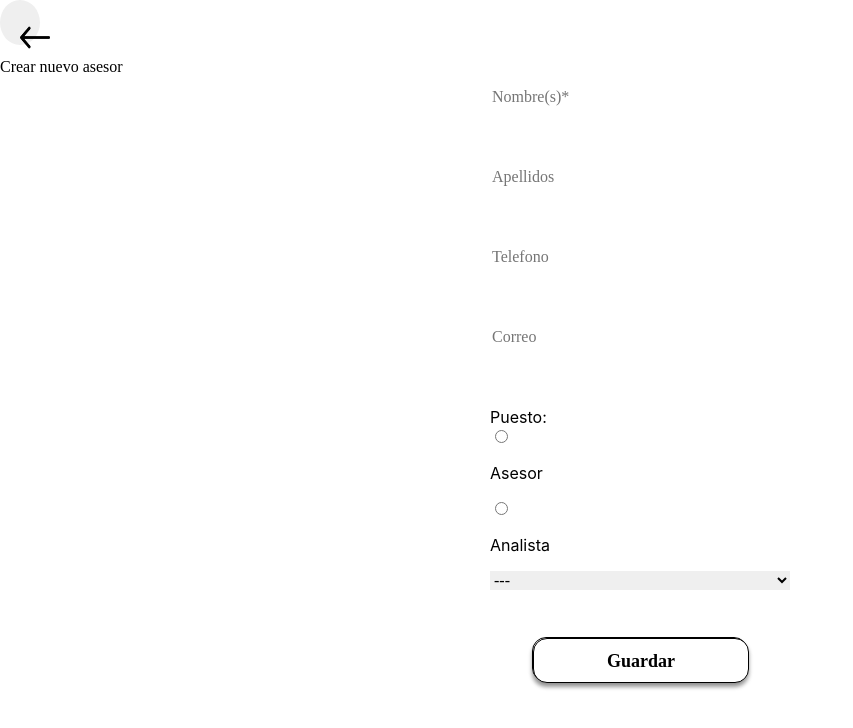
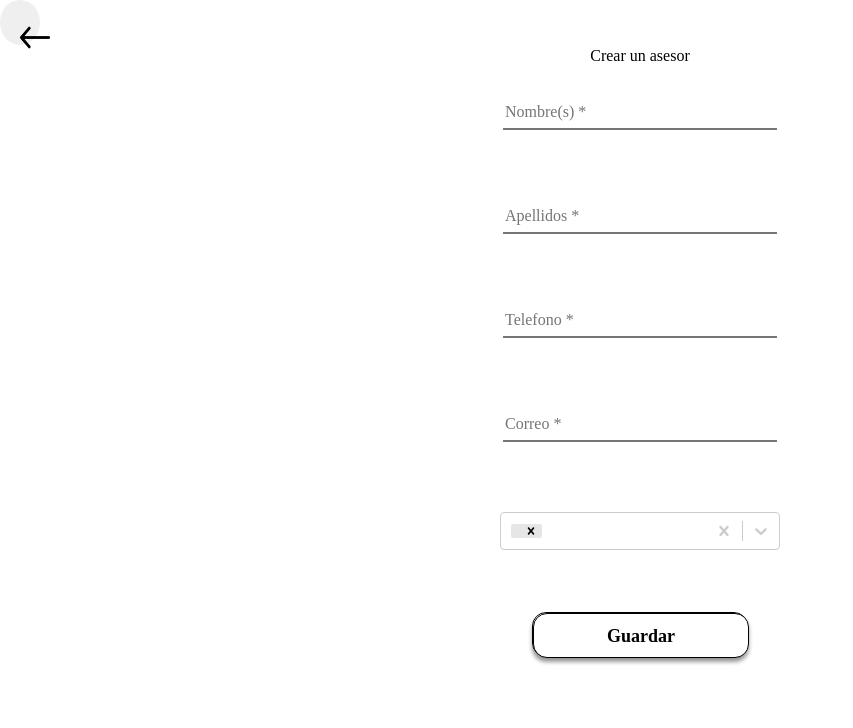
Before and after one commit to MariaFernanda2502/maltia, a React (Create React App) app: page /admin/nuevo-asesor in a window 1280 px wide. Shown: the top 728 px of the page, without its empty margins (0-853 px from the left). Built offline with nearby package versions, Linux system fonts and the light colour scheme.

Commit message:
Agregando formulario AdminNuevoAsesor

```diff
--- a/package.json
+++ b/package.json
@@ -11,6 +11,7 @@
     "react-router": "^5.2.0",
     "react-router-dom": "^5.2.0",
     "react-scripts": "4.0.3",
+    "react-select": "^4.2.1",
     "web-vitals": "^1.1.0"
   },
   "scripts": {
--- a/src/Pantallas/AdminNuevoAsesor/AdminNuevoAsesor.css
+++ b/src/Pantallas/AdminNuevoAsesor/AdminNuevoAsesor.css
@@ -1,7 +1,3 @@
-.AdminNuevoAsesor_header {
-    display: inline-block;
-}
-
 .AdminNuevoAsesor_body {
     display: flex;
     flex-direction: column;
@@ -10,29 +6,50 @@
 }
 
 .AdminNuevoAsesor_h1 {
+    display: flex;
     font-family: K2D;
     font-style: normal;
     font-weight: 500;
     font-size: 16px;
     line-height: 21px;
+    margin: 0 0 30px 0;
+}
+
+.AdminNUevoAsesor_div {
+    display: flex;
+    flex-direction: column;
+    align-content: center;
 }
 
 .AdminNUevoAsesor_form {
     display: flex;
     flex-direction: column;
     align-content: center;
-    width: 300px;
-    height: 550px;
 }
 
 .AdminNuevoAsesor_input {
     display: flex;
-    margin-bottom: 60px;
+    margin-bottom: 70px;
+    width: 270px;
     height: 30px;
-    border: 0;
     font-family: K2D;
     font-style: normal;
     font-weight: 100;
     font-size: 16px;
     line-height: 21px;
+    border-top: 0;
+    border-right: 0;
+    border-left: 0;
 }
+
+.AdminNuevoAsesor_select {
+    width: 280px;
+    height: 30px;
+    margin-bottom: 70px;
+    font-family: K2D;
+    font-style: normal;
+    font-weight: 100;
+    font-size: 16px;
+    line-height: 21px;
+    border-bottom: 3px dotted #f00;
+}
--- a/src/Pantallas/AdminNuevoAsesor/AdminNuevoAsesor.js
+++ b/src/Pantallas/AdminNuevoAsesor/AdminNuevoAsesor.js
@@ -1,4 +1,5 @@
-import REACT from 'react';
+import Select from 'react-select';
+import { Tiendas } from './Tiendas';
 import FlechaRegresar from '../../Componentes/FlechaRegresar/FlechaRegresar';
 import BotonGuardar from '../../Componentes/BotonGuardar/BotonGuardar';
 import './AdminNuevoAsesor.css';
@@ -17,28 +18,26 @@ function AdminNuevoAsesor() {
         <div>
             <header className='AdminNuevoAsesor_header'>
                 <FlechaRegresar/>
-                <div className='AdminNuevoAsesor_div'>
-                    <h1 className='AdminNuevoAsesor_h1'> Crear nuevo asesor</h1>
-                </div>
             </header>
             <body className='AdminNuevoAsesor_body'>
-                <div>
+                <h1 className='AdminNuevoAsesor_h1'> Crear un asesor</h1>
+                <form className='AdminNUevoAsesor_form'>
+                    <input className='AdminNuevoAsesor_input' type='text' placeholder='Nombre(s) *' required />
+                    <input className='AdminNuevoAsesor_input' type='text' placeholder='Apellidos *' required/>
+                    <input className='AdminNuevoAsesor_input' type='text' placeholder='Telefono *' required/>
+                    <input className='AdminNuevoAsesor_input' type='email' placeholder='Correo *' required/>
+                </form>
+                <div className='AdminNuevoAsesor_div'>
+                    <Select
+                        defaultValue = {[Tiendas]}
+                        isMulti
+                        name="Tiendas"
+                        options={Tiendas}
+                        className='AdminNuevoAsesor_select'
+                        classNamePrefix="select"
+                        placeholder = 'Tiendas'
+                    />
                 </div>
-                <form className='AdminNUevoAsesor_form'>
-                    <input className='AdminNuevoAsesor_input' type='text' placeholder='Nombre(s)*' required />
-                    <input className='AdminNuevoAsesor_input' type='text' placeholder='Apellidos'/>
-                    <input className='AdminNuevoAsesor_input' type='text' placeholder='Telefono'/>
-                    <input className='AdminNuevoAsesor_input' type='email' placeholder='Correo'/>
-                    <label>Puesto: </label>
-                    <div>
-                        <input type='radio' name='puesto'/> <div><p>Asesor</p> </div>
-                        <input type='radio' name='puesto'/> <div><p>Analista</p> </div>
-                    </div>
-                    <select className='AdminNuevoAsesor_input'>
-                        <option> --- </option>
-                        <option> Departamento </option>
-                    </select>
-                </form>
                 <BotonGuardar/>
                 {guardadoExito}
             </body>
--- /dev/null
+++ b/src/Pantallas/AdminNuevoAsesor/Tiendas.js
@@ -0,0 +1,12 @@
+export const Tiendas= [
+    { value: 'tienda1', label: 'Tienda 1'},
+    { value: 'tienda2', label: 'Tienda 2'},
+    { value: 'tienda3', label: 'Tienda 3'},
+    { value: 'tienda4', label: 'Tienda 4'},
+    { value: 'tienda5', label: 'Tienda 5'},
+    { value: 'tienda6', label: 'Tienda 6'},
+    { value: 'tienda7', label: 'Tienda 7'},
+    { value: 'tienda8', label: 'Tienda 8'},
+    { value: 'tienda9', label: 'Tienda 9'},
+    { value: 'tienda10', label: 'Tienda 10'},
+  ];
--- a/src/index.js
+++ b/src/index.js
@@ -14,7 +14,7 @@ import AdminNuevoAsesor from './Pantallas/AdminNuevoAsesor/AdminNuevoAsesor';
 
 ReactDOM.render(
   <React.StrictMode>
-    <App/>
+    <App />
   </React.StrictMode>,
   document.getElementById('root')
 );
```
Also changed, not shown: 1 other file (tests, documents, lock files or other folders).
